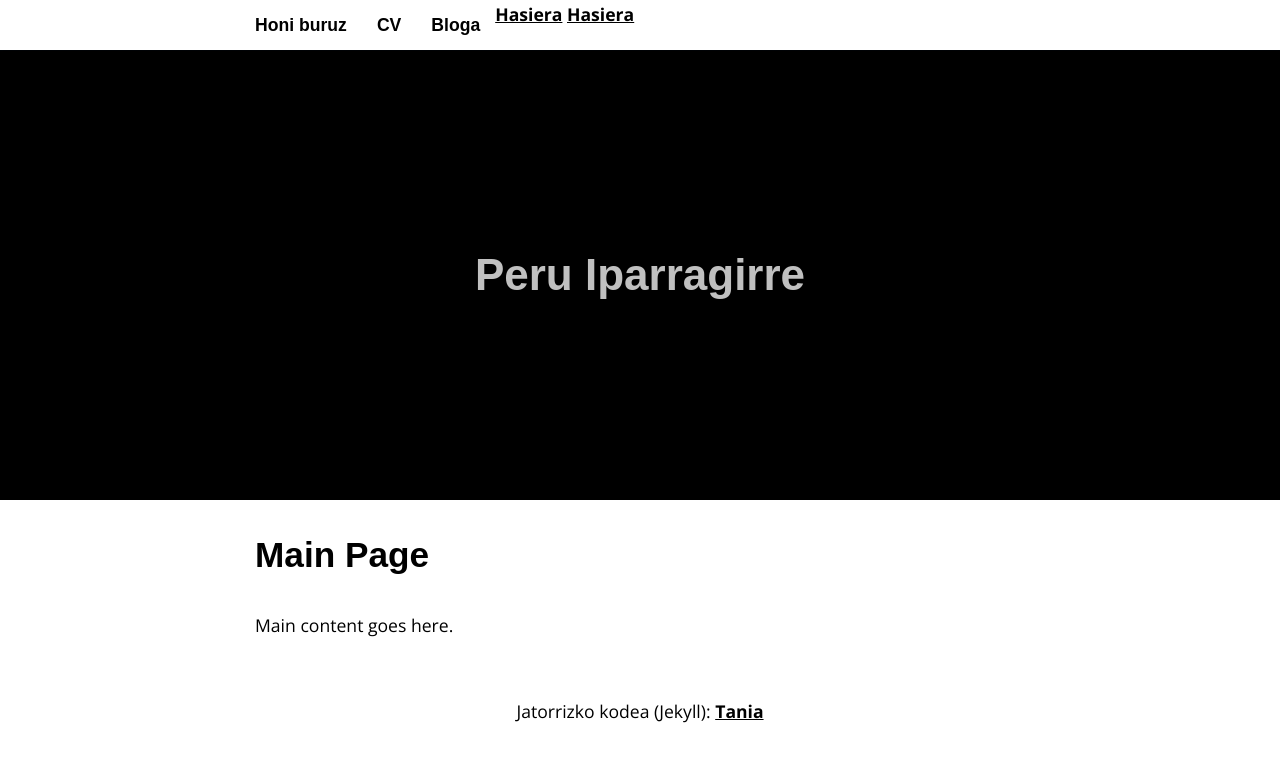
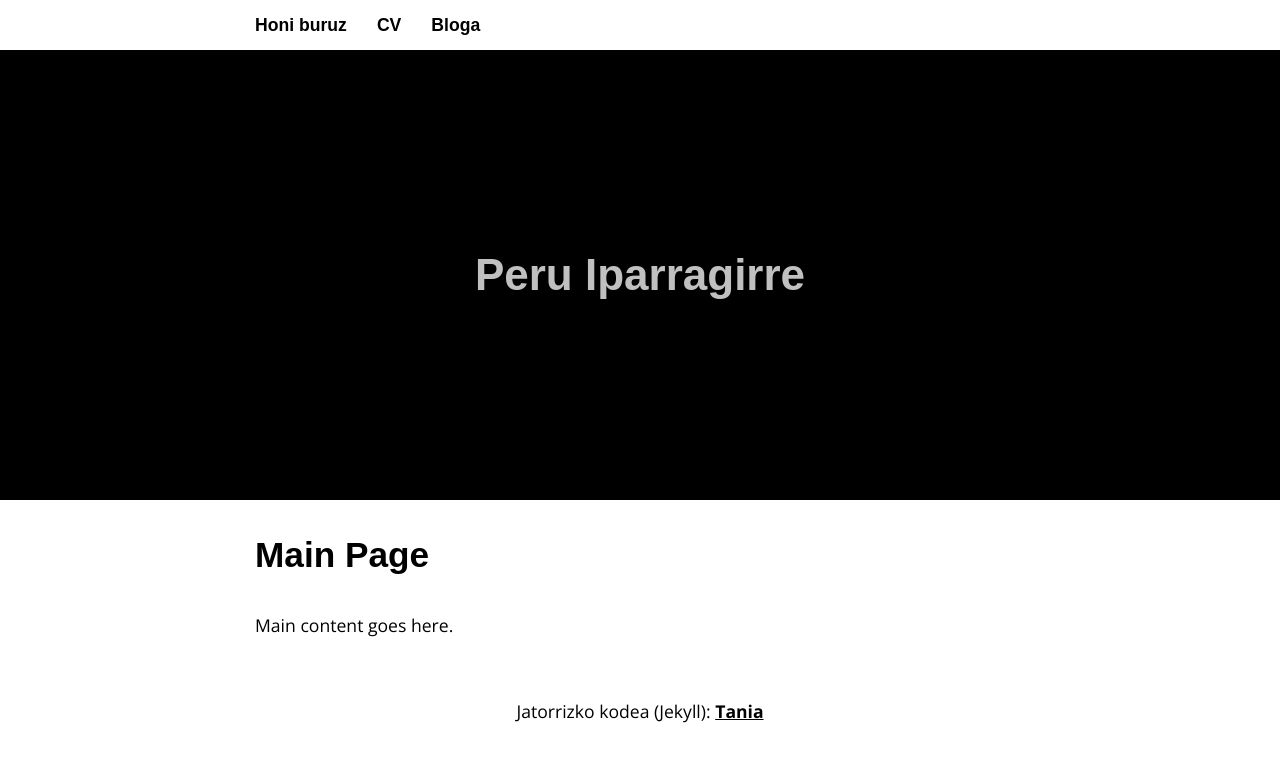
Before and after one commit to nomadagaldua/nomadagaldua.github.io, a Jekyll site: the page built from index.html, in a window 1280 px wide. Shown: the top 762 px of the page. Built offline with Jekyll 4.4.1, drawn with Linux system fonts in a browser that asks for light colours; some web fonts are replaced.

Commit message:
Update header.html

```diff
--- a/_includes/header.html
+++ b/_includes/header.html
@@ -3,7 +3,6 @@
 		<nav>
 			<ul>
 				{% for page in site.pages %} {% if page.title %}
-				<a href="{{ index.html | prepend: site.baseurl }}">Hasiera</a>
 				<li><a href="{{ page.url | prepend: site.baseurl }}">{{ page.title }}</a></li>
 				{% endif %} {% endfor %}
 				<li><a href="{{ "/blog" | prepend: site.baseurl }}">Bloga</a></li>
```
